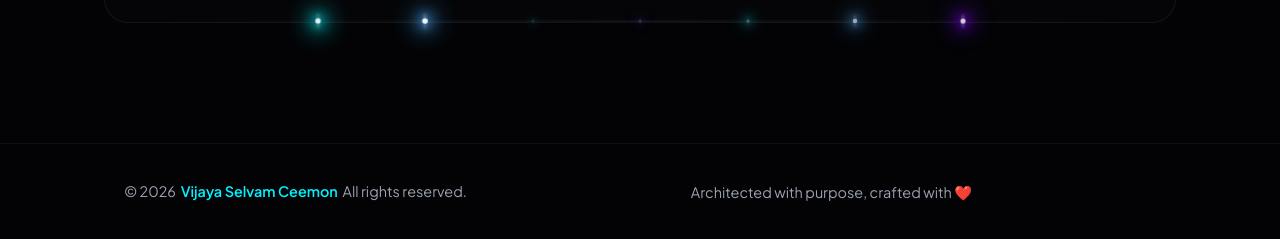
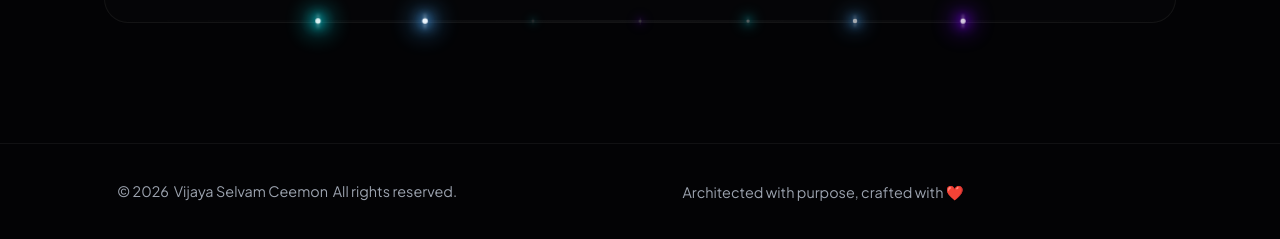
Before and after one commit to vijayaselvam/portfolio, a website built with Vite: page index.html in a window 1280 px wide. Shown: the part 3301-3540 px from the top of the page. Built offline with nearby package versions, Linux system fonts and the light colour scheme; no server answers; animation ran at ten frames a second.

Commit message:
style: remove highlight-en class and simplify highlight-ta styling in CSS

```diff
--- a/src/style.css
+++ b/src/style.css
@@ -1679,26 +1679,8 @@ footer {
   transform: rotateX(180deg);
 }
 
-.highlight-en {
-  color: var(--accent-1);
-  font-weight: 600;
-}
-
 .highlight-ta {
   font-family: 'Noto Sans Tamil', sans-serif;
-  font-weight: 600;
-  background: var(--gradient-primary);
-  -webkit-background-clip: text;
-  background-clip: text;
-  color: transparent;
-  background-size: 200% auto;
-  transition: background-position 0.6s cubic-bezier(0.16, 1, 0.3, 1), filter 0.6s ease;
-}
-
-.copyright-flipper:hover .highlight-ta,
-.copyright-flipper.touch-hover .highlight-ta {
-  background-position: right center;
-  filter: brightness(1.2) hue-rotate(45deg);
 }
 
 /* =========================================
```
